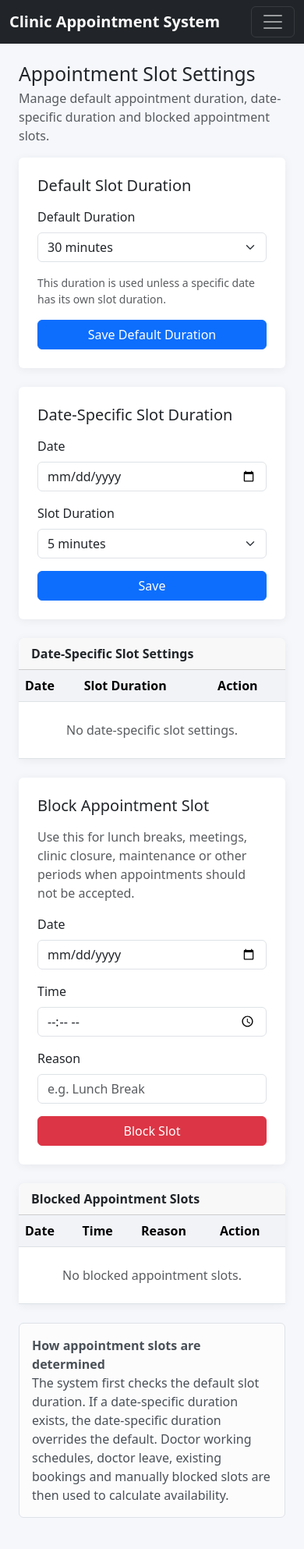
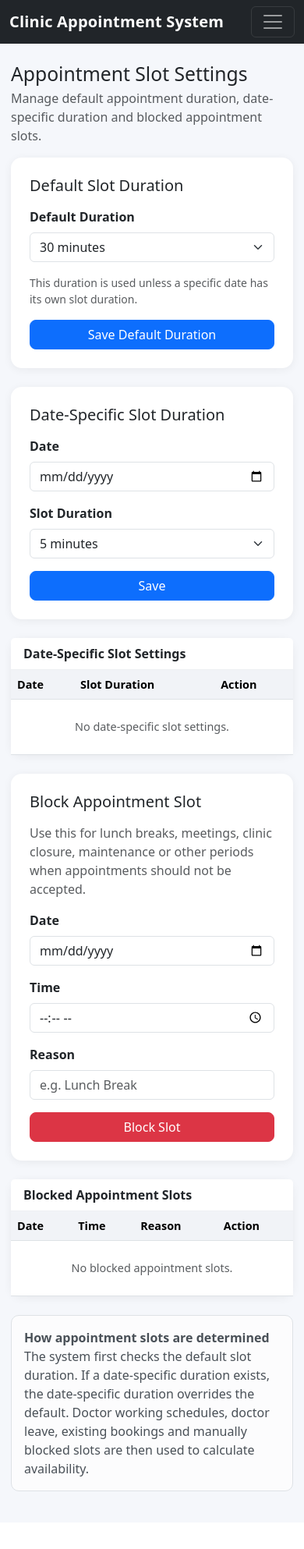
Before and after one commit to abah7977-gif/clinic-appointment-system, a Flask app: page /settings in a window 390 px wide. Shown: the whole page at 78% size. After the commit the page ends 1912 px from the top, so only its background shows below. Run offline with Flask 3, Linux system fonts and the light colour scheme; a user stored in the database is signed in; some libraries are stand-ins or nearby versions.

Commit message:
Replace application styles

```diff
--- a/static/style.css
+++ b/static/style.css
@@ -1,10 +1,21 @@
 body {
   background: #f5f7fb;
+  color: #212529;
+}
+
+.navbar-brand {
+  letter-spacing: .2px;
 }
 
 .card {
   border: 0;
+  border-radius: 14px;
   box-shadow: 0 2px 12px rgba(0,0,0,.06);
+}
+
+.card-header {
+  background: #ffffff;
+  border-bottom: 1px solid #eef0f3;
 }
 
 .metric h3 {
@@ -15,10 +26,15 @@ body {
 .table thead th {
   background: #f1f3f7;
   white-space: nowrap;
+  vertical-align: middle;
+}
+
+.table td {
+  vertical-align: middle;
 }
 
 .queue-number {
-  font-size: 2rem;
+  font-size: 2.2rem;
   font-weight: 800;
   letter-spacing: 1px;
 }
@@ -28,9 +44,57 @@ body {
   display: flex;
   align-items: center;
   justify-content: center;
+  padding: 20px;
 }
 
 .small-muted {
   font-size: .85rem;
   color: #6c757d;
 }
+
+.form-label {
+  font-weight: 600;
+}
+
+.btn {
+  border-radius: 8px;
+}
+
+.badge {
+  font-weight: 600;
+}
+
+.alert {
+  border-radius: 10px;
+}
+
+.slot-card {
+  transition: transform .15s ease, box-shadow .15s ease;
+}
+
+.slot-card:hover {
+  transform: translateY(-2px);
+  box-shadow: 0 4px 16px rgba(0,0,0,.08);
+}
+
+@media (max-width: 768px) {
+
+  main.container-fluid {
+    padding-left: 14px !important;
+    padding-right: 14px !important;
+  }
+
+  .table {
+    font-size: .9rem;
+  }
+
+  .queue-number {
+    font-size: 1.8rem;
+  }
+
+  .navbar-text {
+    margin-top: 10px;
+    margin-bottom: 10px;
+  }
+
+}
```
